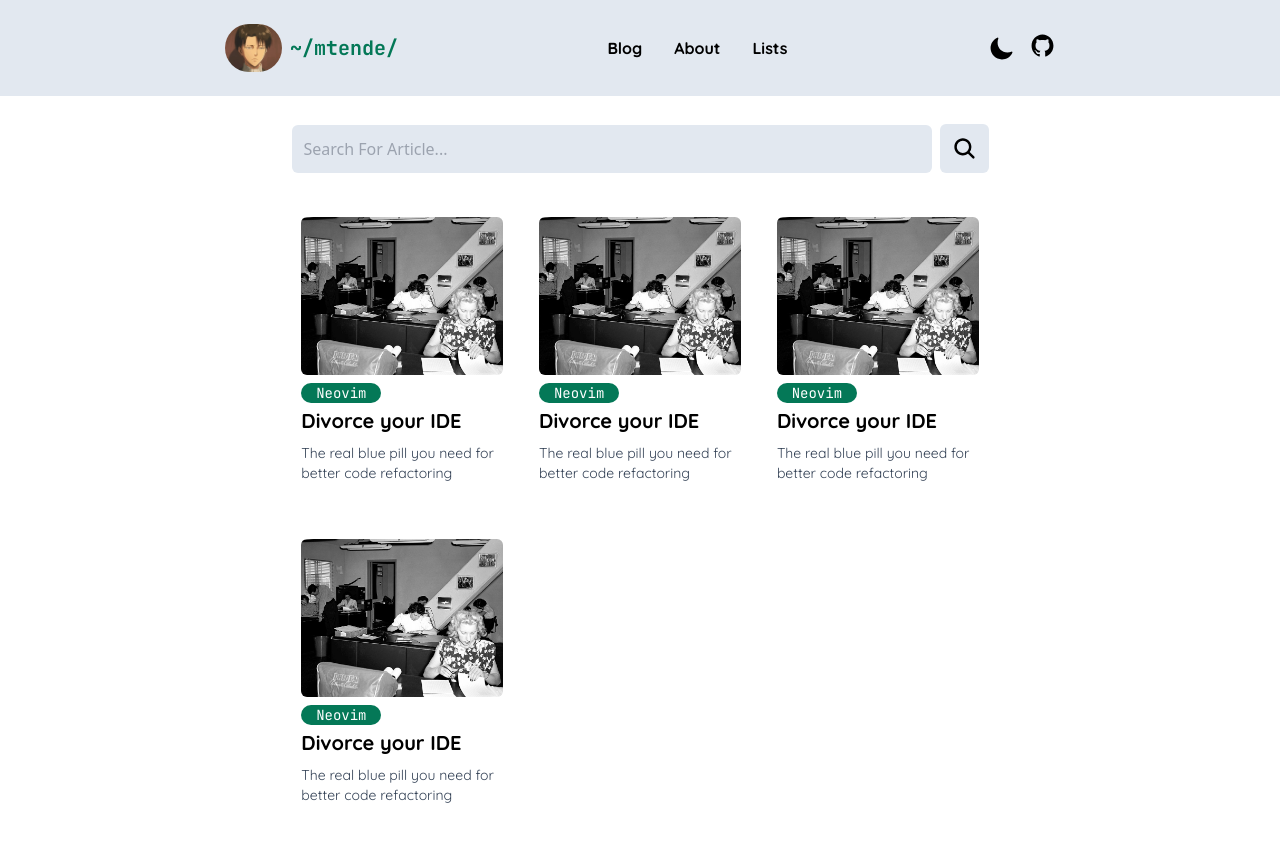
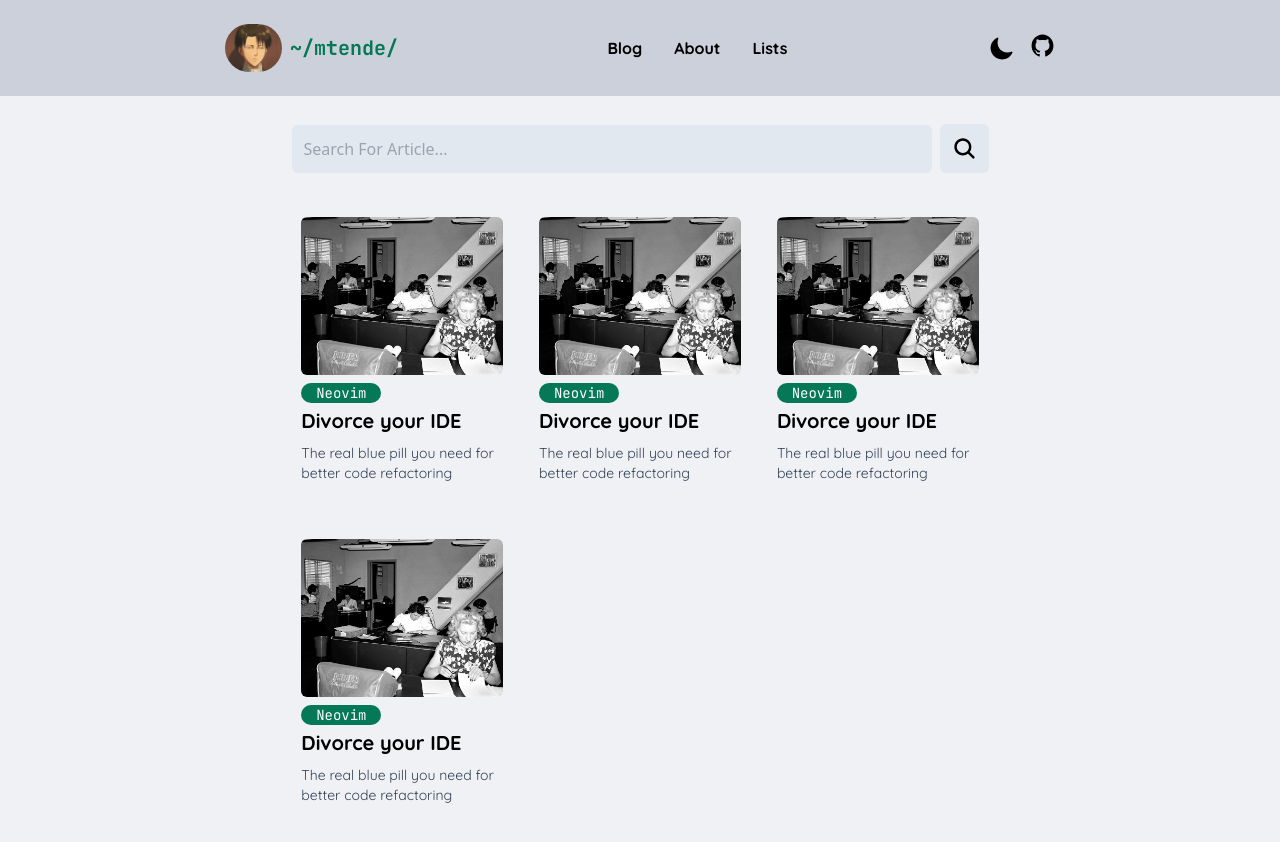
Before and after one commit to Mtendekuyokwa19/Mtendekuyokwa19.github.io, a React (Vite) app: page / in a window 1280 px wide. Shown: the top 842 px of the page. Built offline with nearby package versions, Linux system fonts and the light colour scheme.

Commit message:
finishing up homepage

```diff
--- a/src/navbar.tsx
+++ b/src/navbar.tsx
@@ -5,7 +5,7 @@ import { Outlet } from "react-router"
 
 export const Navbar = () => {
   return (
-    <div className="gap-7 bg-catwhite   h-full dark:text-everNavText dark:bg-everbg      flex flex-col  w-screen items-center">
+    <div className="gap-7 bg-catWhite   h-full dark:text-everNavText dark:bg-everbg      flex flex-col  w-screen items-center">
       <HeaderMenu />
 
       <Outlet />
@@ -13,7 +13,7 @@ export const Navbar = () => {
   )
 }
 function HeaderMenu() {
-  return (<div className="flex w-full bg-slate-200 p-6 justify-evenly dark:bg-everNav ">
+  return (<div className="flex w-full bg-catNav  p-6 justify-evenly dark:bg-everNav ">
     <Avatar />
 
     <div className="flex font-Quicksand font-bold gap-8 justify-center items-center">
--- a/tailwind.config.js
+++ b/tailwind.config.js
@@ -29,7 +29,8 @@ export default {
       'bermuda': '#78dcca',
       'everNav': '#232a2d',
       'everbg': "#141b1e",
-      'catWhite': '#eff1f5g',
+      'catWhite': '#eff1f5',
+      'catNav': ' #ccd0da  ',
       'everNavText': '#b3b9b8',
       ...colors
     },
```
